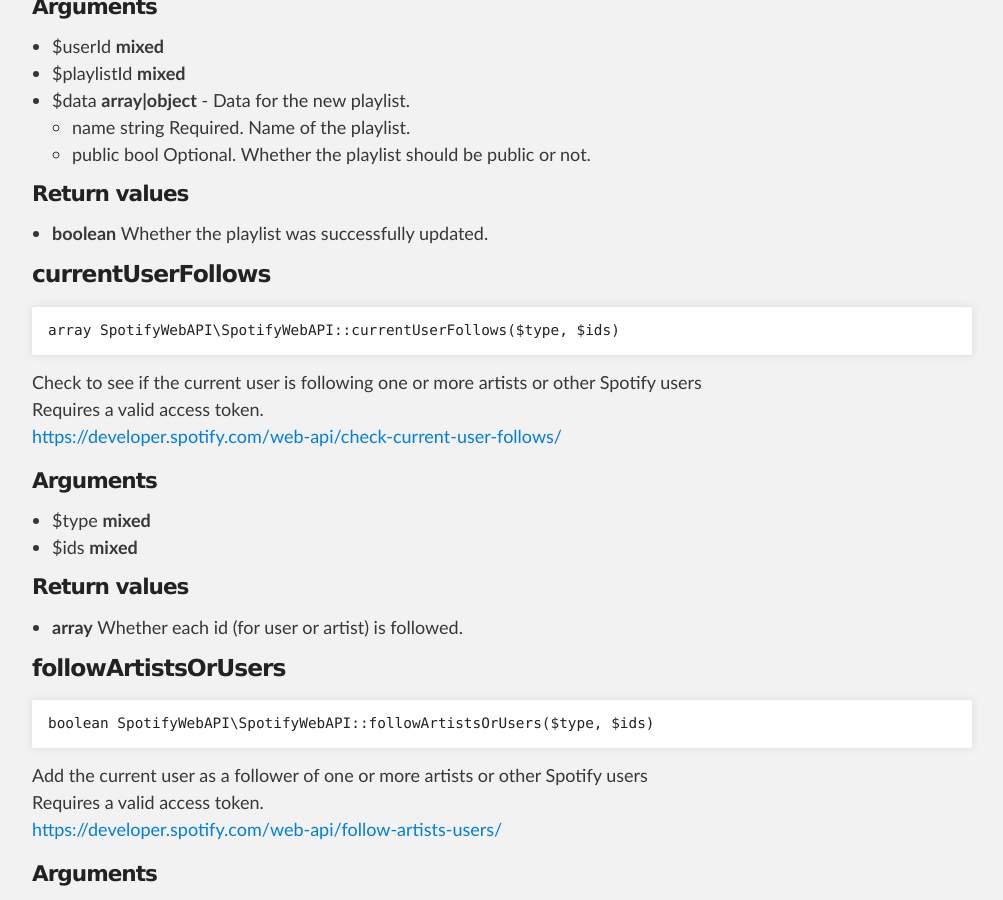
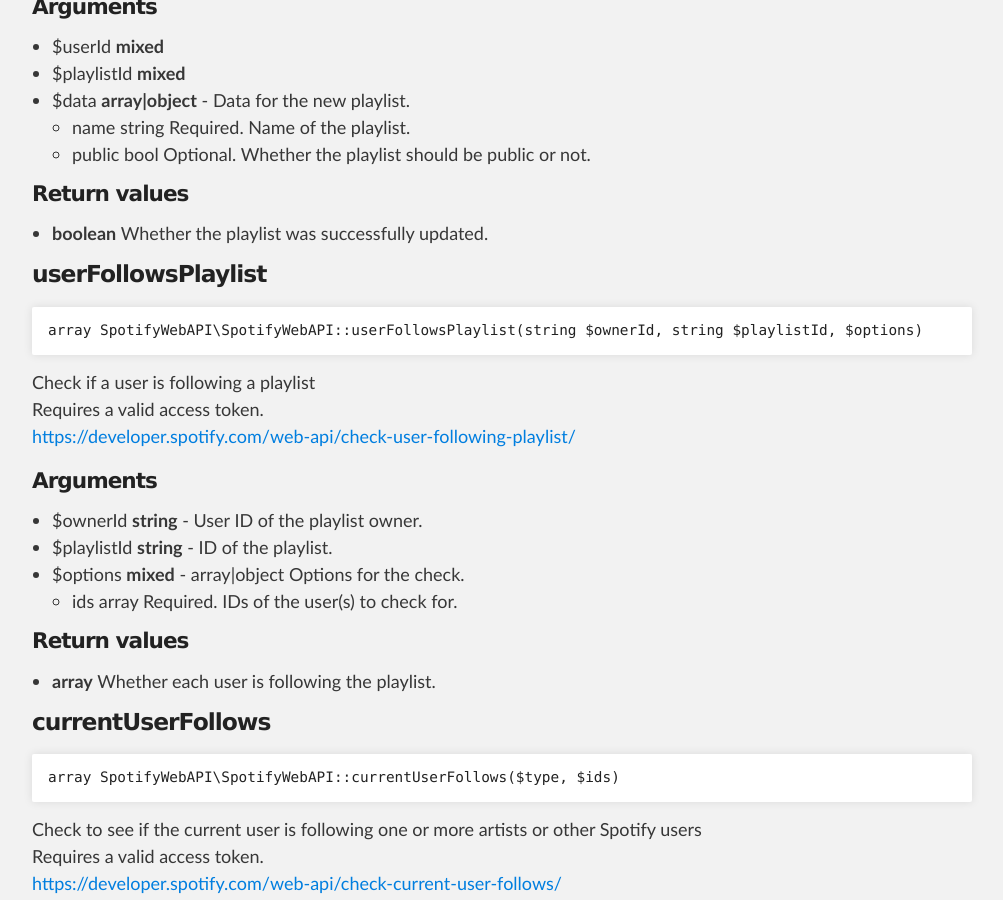
Before and after one commit to jwilsson/spotify-web-api-php, a Jekyll site: the page built from method-reference/spotifywebapi.md, in a window 1280 px wide and 900 px high, scrolled down 11931 px. Shown: the whole window, without its empty margins (138-1141 px from the left). Built offline with Jekyll 4.4.1, drawn with Linux system fonts in a browser that asks for light colours.

Commit message:
Update docs for userFollowsPlaylist() method

```diff
--- a/method-reference/spotifywebapi.md
+++ b/method-reference/spotifywebapi.md
@@ -558,6 +558,27 @@ Requires a valid access token.<br>
 
 
 
+### userFollowsPlaylist
+
+    array SpotifyWebAPI\SpotifyWebAPI::userFollowsPlaylist(string $ownerId, string $playlistId, $options)
+
+Check if a user is following a playlist<br>
+Requires a valid access token.<br>
+[https://developer.spotify.com/web-api/check-user-following-playlist/](https://developer.spotify.com/web-api/check-user-following-playlist/)
+
+#### Arguments
+* $ownerId **string** - User ID of the playlist owner.
+* $playlistId **string** - ID of the playlist.
+* $options **mixed** - array\|object Options for the check.
+    * ids array Required. IDs of the user(s) to check for.
+
+
+
+#### Return values
+* **array** Whether each user is following the playlist.
+
+
+
 ### currentUserFollows
 
     array SpotifyWebAPI\SpotifyWebAPI::currentUserFollows($type, $ids)
```
Also changed, not shown: examples/managing-user-playlists.md (+12 -0 lines), method-reference/index.md (+1 -1 lines), 1 other file.
